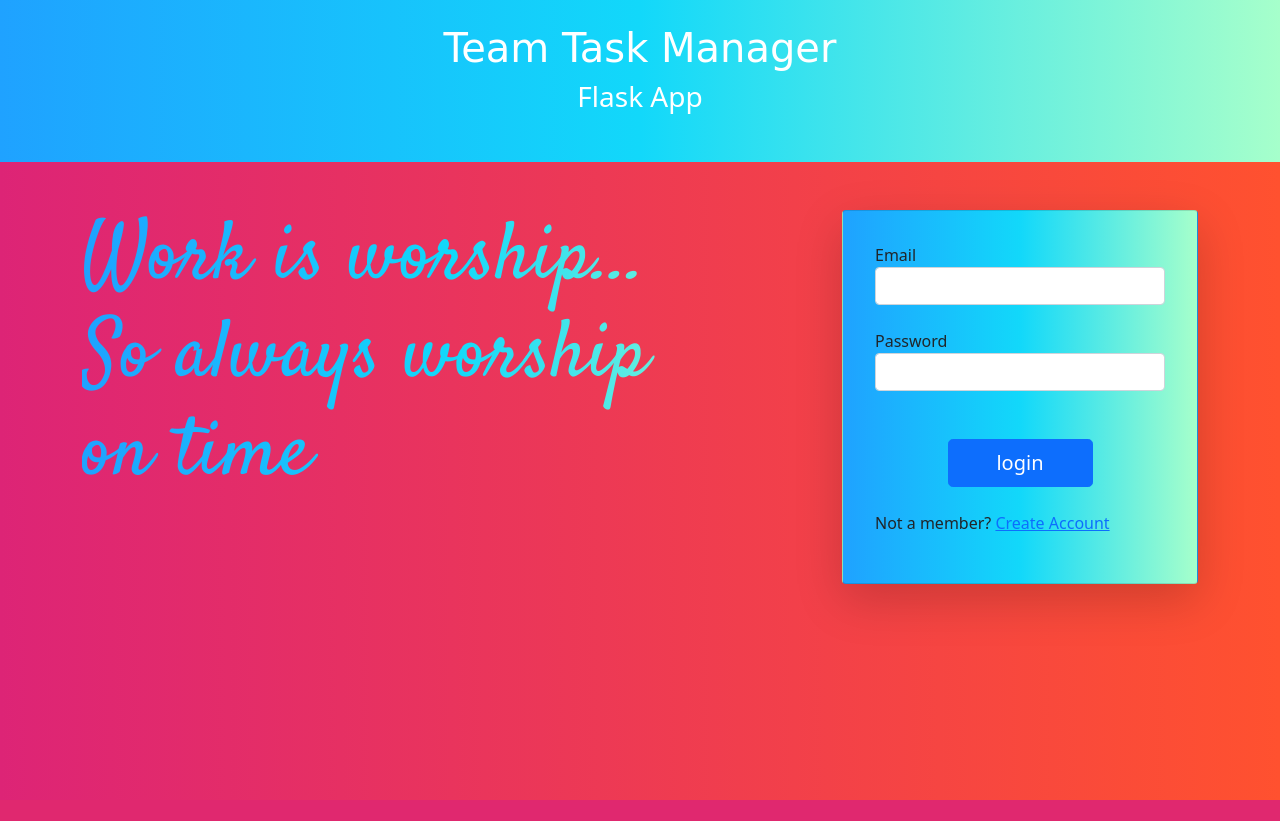
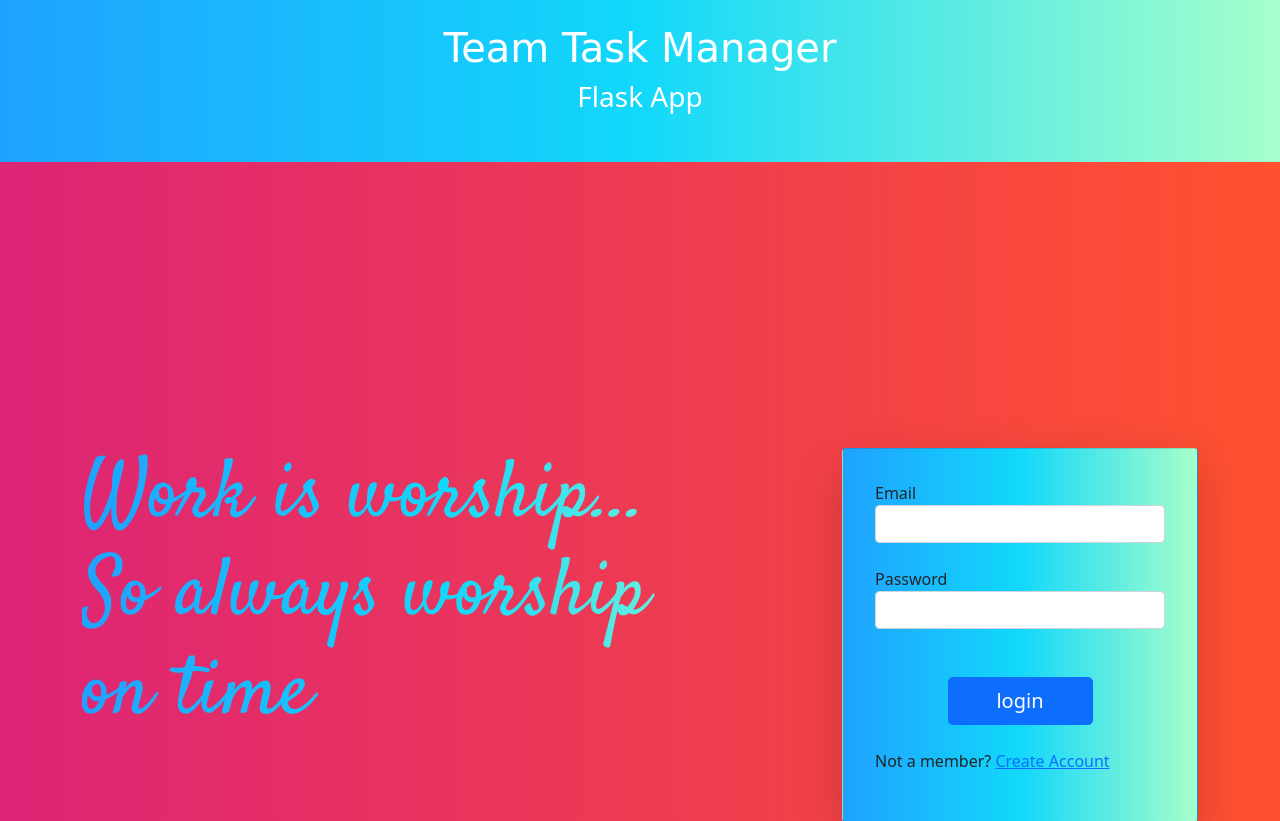
Before and after one commit to akmalsaiyad/team-task-manager, a Flask app: page / in a window 1280 px wide. Shown: the top 821 px of the page. Before the commit the page ends 800 px from the top, so only its background shows below. Run offline with Flask 2, Linux system fonts and the light colour scheme; some libraries are stand-ins or nearby versions; some web fonts are replaced.

Commit message:
header change

```diff
--- a/static/css/style.css
+++ b/static/css/style.css
@@ -36,3 +36,8 @@
 .nav-head-1{
     margin: 20px;
 }
+
+.top-head{
+height: 50vh;
+
+}
--- a/templates/index.html
+++ b/templates/index.html
@@ -14,6 +14,7 @@
 
   </head>
   <body class="body-bg">
+    <div class="top-head">
       <header class="bg-nav center nav-head">
         <span class="nav-head-1">
           <h1>Team Task Manager</h1>
@@ -22,7 +23,7 @@
       </header>
       <nav class="navbar bg-nav">
       </nav>
-
+    </div>
     <div class="container mt-4">
         <div class="row">
             <div class="col-md-8">
```
Lines whose indentation alone changed are shown as unchanged.
